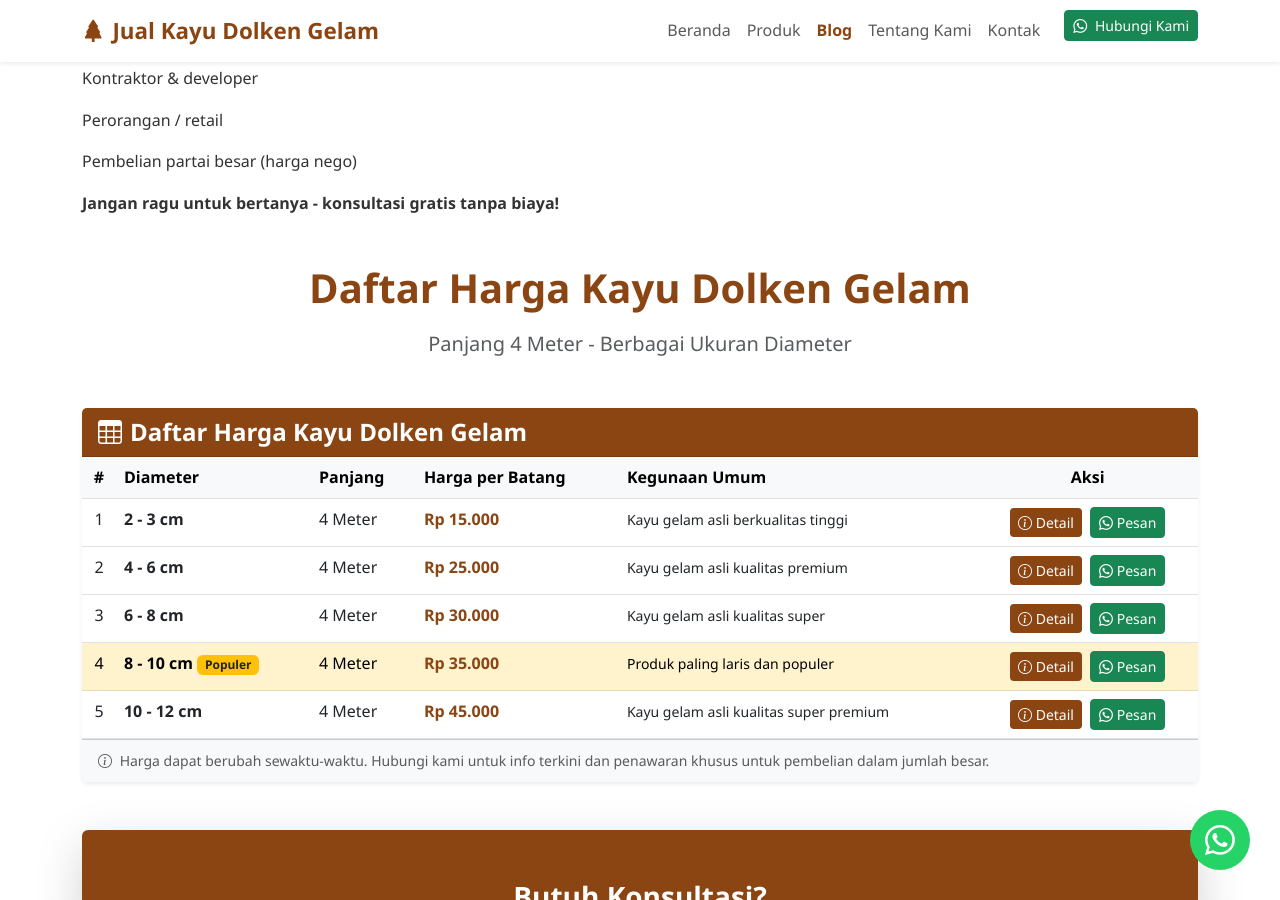
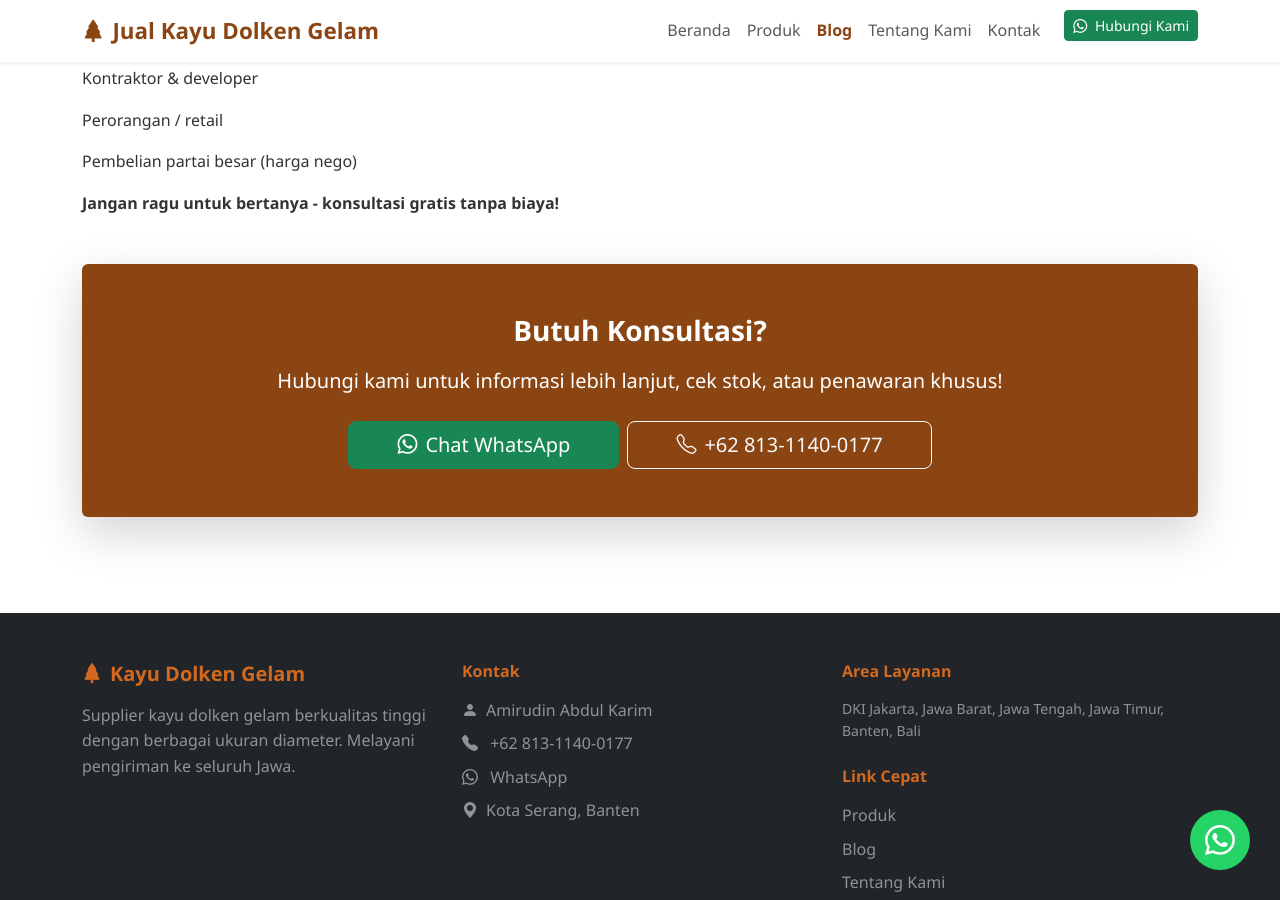
Before and after one commit to jualkayudolkengelam/jualkayudolkengelam.github.io, a Jekyll site: the page built from _posts/2025-11-15-jual-kayu-dolken-terdekat.md, in a window 1280 px wide and 900 px high, scrolled down 4196 px. Built offline with Jekyll 4.4.1, drawn with Linux system fonts in a browser that asks for light colours.

Commit message:
Update post-with-products.html

```diff
--- a/_layouts/post-with-products.html
+++ b/_layouts/post-with-products.html
@@ -72,18 +72,6 @@ layout: default
       {{ content }}
     </div>
   </article>
-
-  <!-- Product List Section -->
-  {% if page.show_products %}
-  <section class="products-section mb-5">
-    <div class="text-center mb-5">
-      <h2 class="display-6 fw-bold text-wood mb-3">Daftar Harga Kayu Dolken Gelam</h2>
-      <p class="lead text-muted">Panjang 4 Meter - Berbagai Ukuran Diameter</p>
-    </div>
-
-    {% include product-list.html show_footer=false %}
-  </section>
-  {% endif %}
 
   <!-- CTA Section -->
   <section class="cta-section">
```
